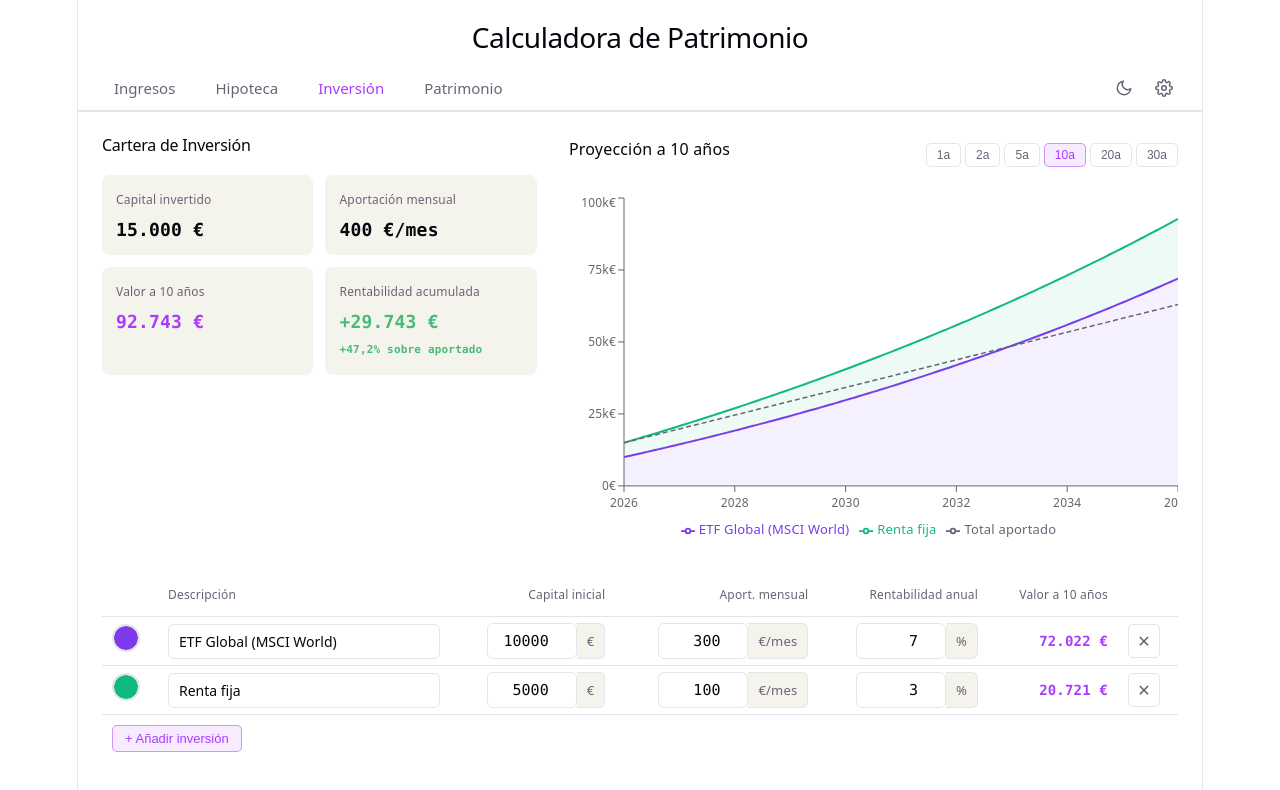
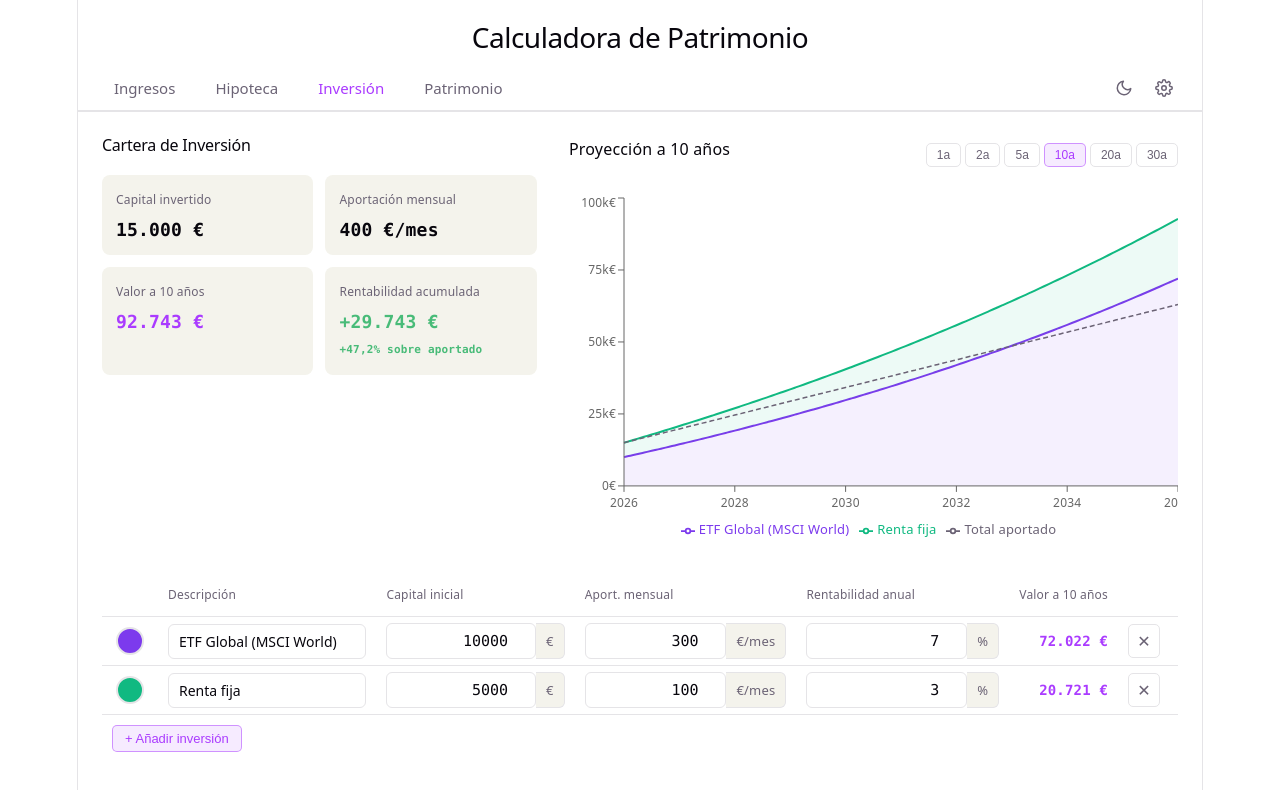
Before and after one commit to aleixRabassa/calculadora-patrimonio, a React (Vite) app: page / in a window 1280 px wide. Both pictures are taken after a click on the tab "Inversión". Shown: the top 790 px of the page. Built offline with nearby package versions, Linux system fonts and the light colour scheme.

Commit message:
feat: enhance Inversion component with color picker functionality and update color palette

```diff
--- a/src/components/Inversion.css
+++ b/src/components/Inversion.css
@@ -127,7 +127,11 @@
 }
 
 .inversion-table__col--num {
-  text-align: right !important;
+  text-align: right;
+}
+
+.inversion-table thead th.inversion-table__col--num {
+  text-align: left;
 }
 
 .inversion-table__col--color {
@@ -155,12 +159,7 @@
   vertical-align: middle;
 }
 
-.inversion-table td .input-group {
-  justify-content: flex-end;
-}
-
 .inversion-table td .input-group input {
-  max-width: 90px;
   text-align: right;
 }
 
@@ -201,6 +200,13 @@
   color: var(--accent);
 }
 
+.color-picker-wrapper {
+  position: relative;
+  display: flex;
+  align-items: center;
+  justify-content: center;
+}
+
 .inversion-color {
   width: 28px;
   height: 28px;
@@ -209,23 +215,47 @@
   padding: 0;
   cursor: pointer;
   flex-shrink: 0;
-  -webkit-appearance: none;
-  appearance: none;
-  background: none;
+  transition: border-color 0.15s, transform 0.1s;
 
-  &::-webkit-color-swatch-wrapper {
-    padding: 0;
+  &:hover {
+    border-color: var(--text);
+    transform: scale(1.1);
   }
+}
 
-  &::-webkit-color-swatch {
-    border: none;
-    border-radius: 50%;
+.color-picker-popover {
+  position: absolute;
+  bottom: calc(100% + 10px);
+  left: 50%;
+  transform: translateX(-50%);
+  z-index: 100;
+  background: var(--bg);
+  border: 1px solid var(--border);
+  border-radius: 12px;
+  box-shadow: var(--shadow);
+  padding: 10px;
+  display: grid;
+  grid-template-columns: repeat(4, 1fr);
+  gap: 6px;
+  width: 130px;
+}
+
+.color-swatch {
+  width: 24px;
+  height: 24px;
+  border-radius: 50%;
+  border: 2px solid transparent;
+  padding: 0;
+  cursor: pointer;
+  transition: transform 0.1s, box-shadow 0.1s;
+
+  &:hover {
+    transform: scale(1.15);
   }
+}
 
-  &::-moz-color-swatch {
-    border: none;
-    border-radius: 50%;
-  }
+.color-swatch--active {
+  box-shadow: 0 0 0 2px var(--bg), 0 0 0 4px var(--text-h);
 }
 
 /* Chart area */
--- a/src/components/Inversion.tsx
+++ b/src/components/Inversion.tsx
@@ -1,4 +1,4 @@
-import { useMemo, useState } from 'react'
+import { useEffect, useMemo, useState } from 'react'
 import { Area, ComposedChart, Legend, ResponsiveContainer, Tooltip, XAxis, YAxis } from 'recharts'
 import { useLocalStorage } from '../hooks/useLocalStorage'
 import { generateInvestmentSchedule } from '../utils/calculations'
@@ -10,8 +10,10 @@ const fmtPct = (n: number) => n.toLocaleString('es-ES', { minimumFractionDigits:
 
 const HORIZON_OPTIONS = [1, 2, 5, 10, 20, 30] as const
 
-const DEFAULT_COLORS = [
-  '#7c3aed', '#10b981', '#f59e0b', '#ef4444', '#3b82f6', '#ec4899', '#14b8a6', '#f97316',
+const PALETTE_COLORS = [
+  '#7c3aed', '#6366f1', '#3b82f6', '#06b6d4',
+  '#10b981', '#84cc16', '#f59e0b', '#f97316',
+  '#ef4444', '#f43f5e', '#ec4899', '#14b8a6',
 ]
 
 interface InvestmentItem {
@@ -106,6 +108,18 @@ function xAxisInterval(years: number): number {
 export function Inversion() {
   const [state, setState] = useLocalStorage<InversionState>('calc.inversion', DEFAULT_STATE)
   const [horizonYears, setHorizonYears] = useState<number>(10)
+  const [openColorId, setOpenColorId] = useState<string | null>(null)
+
+  useEffect(() => {
+    if (!openColorId) return
+    const handler = (e: MouseEvent) => {
+      if (!(e.target as Element).closest('.color-picker-wrapper')) {
+        setOpenColorId(null)
+      }
+    }
+    document.addEventListener('mousedown', handler)
+    return () => document.removeEventListener('mousedown', handler)
+  }, [openColorId])
 
   const inversiones = useMemo(() => state.inversiones ?? [], [state.inversiones])
   const months = horizonYears * 12
@@ -146,7 +160,7 @@ export function Inversion() {
   const totalReturns = totalFinalValue - totalContributed
 
   const addInversion = () => {
-    const colorIdx = inversiones.length % DEFAULT_COLORS.length
+    const colorIdx = inversiones.length % PALETTE_COLORS.length
     setState(prev => ({
       ...prev,
       inversiones: [...(prev.inversiones ?? []), {
@@ -155,7 +169,7 @@ export function Inversion() {
         capitalInicial: 0,
         aportacionMensual: 0,
         rentabilidadAnual: 7,
-        color: DEFAULT_COLORS[colorIdx],
+        color: PALETTE_COLORS[colorIdx],
       }],
     }))
   }
@@ -310,13 +324,27 @@ export function Inversion() {
               return (
                 <tr key={inv.id}>
                   <td>
-                    <input
-                      type="color"
-                      className="inversion-color"
-                      value={inv.color}
-                      onChange={e => updateInversion(inv.id, 'color', e.target.value)}
-                      title="Color en el gráfico"
-                    />
+                    <div className="color-picker-wrapper">
+                      <button
+                        className="inversion-color"
+                        style={{ background: inv.color }}
+                        onClick={() => setOpenColorId(openColorId === inv.id ? null : inv.id)}
+                        aria-label="Seleccionar color"
+                      />
+                      {openColorId === inv.id && (
+                        <div className="color-picker-popover">
+                          {PALETTE_COLORS.map(c => (
+                            <button
+                              key={c}
+                              className={`color-swatch${inv.color === c ? ' color-swatch--active' : ''}`}
+                              style={{ background: c }}
+                              onClick={() => { updateInversion(inv.id, 'color', c); setOpenColorId(null) }}
+                              aria-label={`Color ${c}`}
+                            />
+                          ))}
+                        </div>
+                      )}
+                    </div>
                   </td>
                   <td>
                     <input
```
